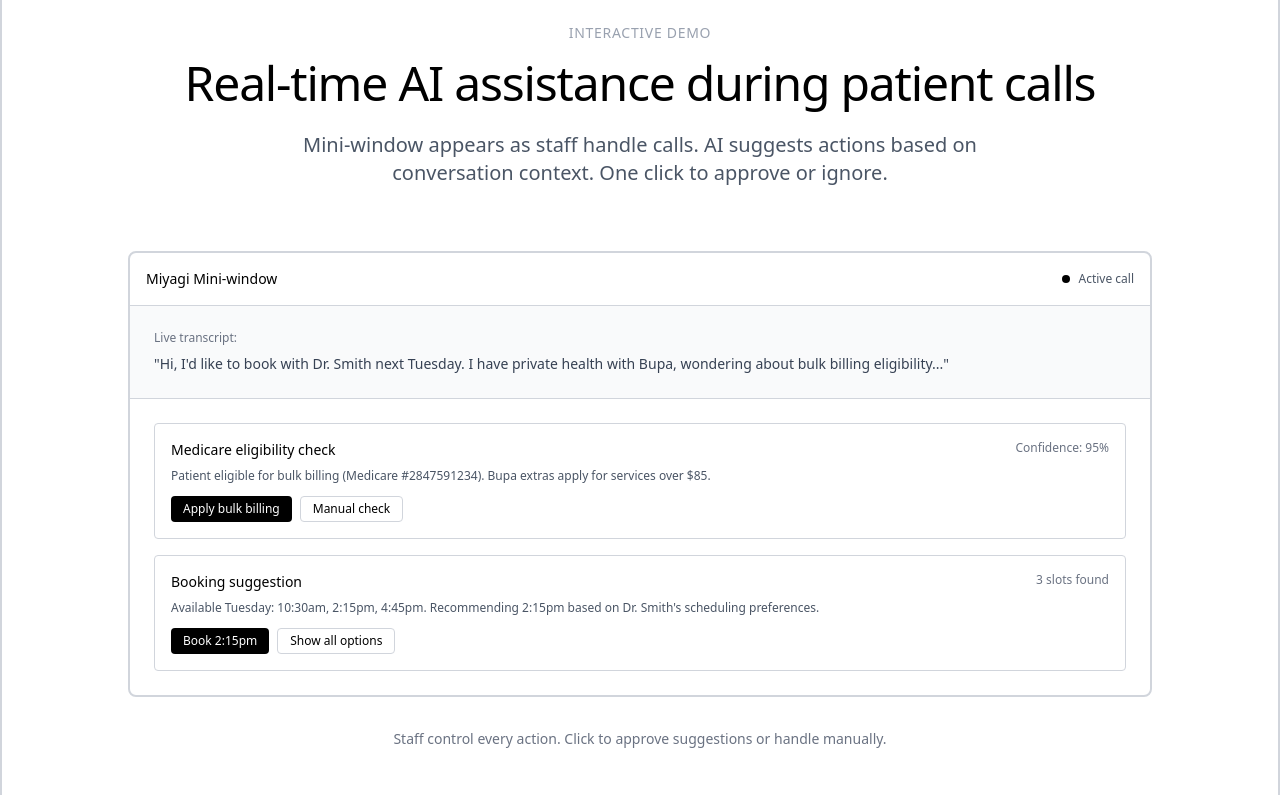
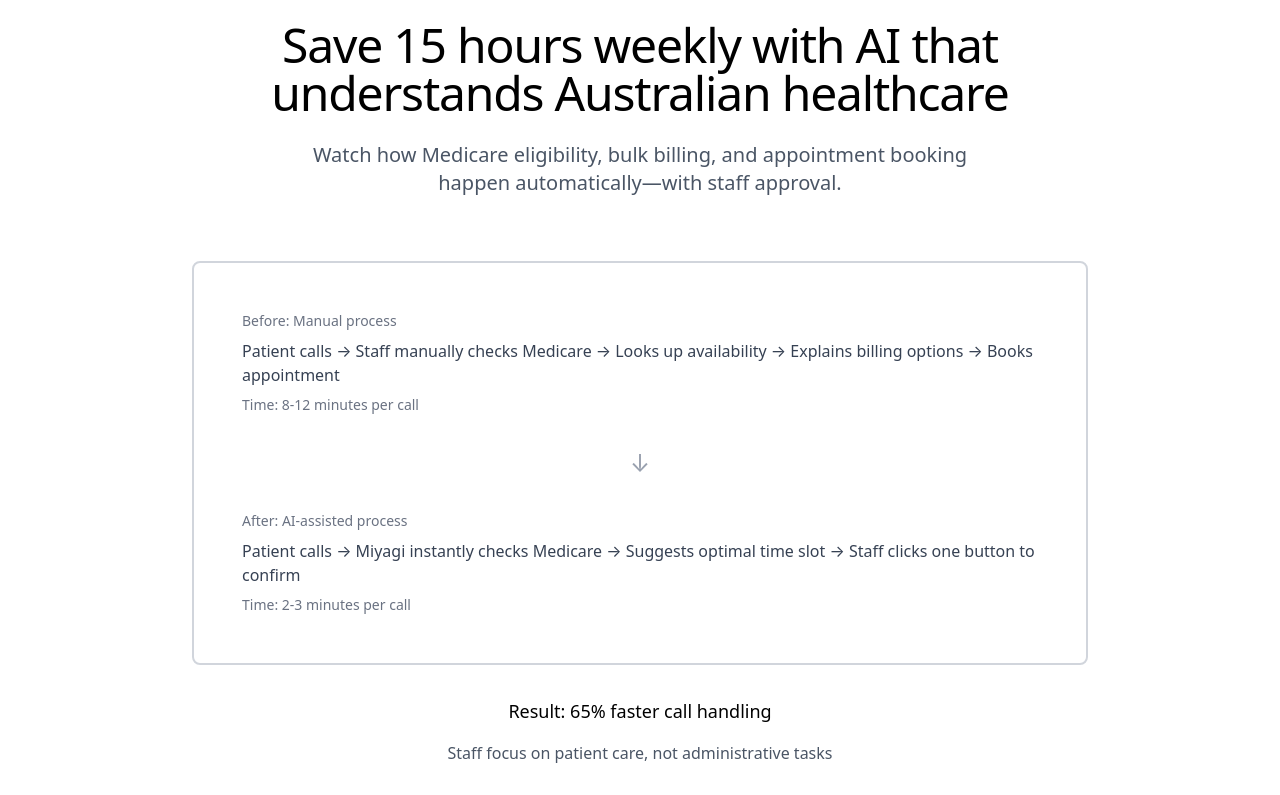
Before and after one commit to madebyturner/miyagi-site, a React (Vite) app: page / in a window 1280 px wide. Shown: the part 1080-1875 px from the top of the page. Built offline with nearby package versions, Linux system fonts and the light colour scheme.

Commit message:
Redesign demo section: world-class team approach with before/after comparison and clear ROI focus

```diff
--- a/src/pages/Home.jsx
+++ b/src/pages/Home.jsx
@@ -27,76 +27,59 @@
         </div>
       </div>
 
-      {/* Product demo */}
+      {/* Product demonstration */}
       <hr className="border-gray-300 my-16" />
-      <section className="py-32 border-2 border-gray-300 -mx-8 lg:-mx-12 px-8 lg:px-12">
-        <div className="max-w-5xl mx-auto">
-          <div className="text-center mb-16">
-            <div className="text-sm uppercase tracking-wider text-gray-400 mb-4">Interactive demo</div>
-            <h2 className="text-4xl md:text-5xl font-medium mb-6 tracking-tight">Real-time AI assistance during patient calls</h2>
-            <p className="text-xl text-gray-600 max-w-3xl mx-auto">
-              Mini-window appears as staff handle calls. AI suggests actions based on conversation context. One click to approve or ignore.
-            </p>
-          </div>
+      <section className="py-32">
+        <div className="max-w-4xl mx-auto text-center">
+          <h2 className="text-4xl md:text-5xl font-medium mb-6 tracking-tight">
+            Save 15 hours weekly with AI that understands Australian healthcare
+          </h2>
+          <p className="text-xl text-gray-600 mb-16 max-w-2xl mx-auto">
+            Watch how Medicare eligibility, bulk billing, and appointment booking happen automatically—with staff approval.
+          </p>
 
-          {/* Wireframe demo interface */}
-          <div className="border-2 border-gray-300 rounded-lg bg-white mb-8">
-            {/* Call header */}
-            <div className="border-b border-gray-300 p-4">
-              <div className="flex items-center justify-between">
-                <div className="text-sm font-medium">Miyagi Mini-window</div>
-                <div className="flex items-center gap-2">
-                  <div className="w-2 h-2 bg-black rounded-full"></div>
-                  <div className="text-xs text-gray-600">Active call</div>
+          {/* Simple visual concept */}
+          <div className="border-2 border-gray-300 rounded-lg p-12 mb-8">
+            <div className="space-y-8">
+              {/* Before */}
+              <div className="text-left">
+                <div className="text-sm text-gray-500 mb-2">Before: Manual process</div>
+                <div className="text-gray-700">
+                  Patient calls → Staff manually checks Medicare → Looks up availability → Explains billing options → Books appointment
                 </div>
-              </div>
-            </div>
-
-            {/* Call transcript */}
-            <div className="p-6 border-b border-gray-300 bg-gray-50">
-              <div className="text-xs text-gray-500 mb-2">Live transcript:</div>
-              <div className="text-sm text-gray-700">
-                "Hi, I'd like to book with Dr. Smith next Tuesday. I have private health with Bupa, wondering about bulk billing eligibility..."
-              </div>
-            </div>
-
-            {/* AI suggestions */}
-            <div className="p-6 space-y-4">
-              <div className="border border-gray-300 rounded p-4">
-                <div className="flex items-start justify-between mb-2">
-                  <div className="text-sm font-medium">Medicare eligibility check</div>
-                  <div className="text-xs text-gray-500">Confidence: 95%</div>
-                </div>
-                <div className="text-xs text-gray-600 mb-3">
-                  Patient eligible for bulk billing (Medicare #2847591234). Bupa extras apply for services over $85.
-                </div>
-                <div className="flex gap-2">
-                  <button className="px-3 py-1 bg-black text-white text-xs rounded hover:bg-gray-800">Apply bulk billing</button>
-                  <button className="px-3 py-1 border border-gray-300 text-xs rounded hover:bg-gray-50">Manual check</button>
-                </div>
+                <div className="text-sm text-gray-500 mt-2">Time: 8-12 minutes per call</div>
               </div>
 
-              <div className="border border-gray-300 rounded p-4">
-                <div className="flex items-start justify-between mb-2">
-                  <div className="text-sm font-medium">Booking suggestion</div>
-                  <div className="text-xs text-gray-500">3 slots found</div>
+              {/* Arrow */}
+              <div className="text-center">
+                <div className="text-2xl text-gray-400">↓</div>
+              </div>
+
+              {/* After */}
+              <div className="text-left">
+                <div className="text-sm text-gray-500 mb-2">After: AI-assisted process</div>
+                <div className="text-gray-700">
+                  Patient calls → Miyagi instantly checks Medicare → Suggests optimal time slot → Staff clicks one button to confirm
                 </div>
-                <div className="text-xs text-gray-600 mb-3">
-                  Available Tuesday: 10:30am, 2:15pm, 4:45pm. Recommending 2:15pm based on Dr. Smith's scheduling preferences.
-                </div>
-                <div className="flex gap-2">
-                  <button className="px-3 py-1 bg-black text-white text-xs rounded hover:bg-gray-800">Book 2:15pm</button>
-                  <button className="px-3 py-1 border border-gray-300 text-xs rounded hover:bg-gray-50">Show all options</button>
-                </div>
+                <div className="text-sm text-gray-500 mt-2">Time: 2-3 minutes per call</div>
               </div>
             </div>
           </div>
 
-          <div className="text-center text-sm text-gray-500 mb-12">
-            Staff control every action. Click to approve suggestions or handle manually.
+          <div className="text-center">
+            <div className="text-lg font-medium mb-4">Result: 65% faster call handling</div>
+            <p className="text-gray-600 mb-8">Staff focus on patient care, not administrative tasks</p>
+            <Link to="/request-demo" className="inline-block px-8 py-4 bg-black text-white rounded-full hover:bg-gray-800 transition-colors">
+              See it in your practice
+            </Link>
           </div>
+        </div>
+      </section>
 
-          {/* How it works - simplified */}
+      {/* How it works - simplified */}
+      <hr className="border-gray-300 my-16" />
+      <section className="py-32 border-2 border-gray-300 -mx-8 lg:-mx-12 px-8 lg:px-12">
+        <div className="max-w-5xl mx-auto">
           <div className="text-center mb-8">
             <h3 className="text-2xl font-medium mb-6">Assist. Simulate. Approve. Audit.</h3>
           </div>
@@ -120,7 +103,7 @@
             <div className="text-center">
               <div className="w-10 h-10 bg-black text-white rounded-full flex items-center justify-center text-sm font-medium mb-3 mx-auto">4</div>
               <h4 className="font-medium mb-2">Staff Approve</h4>
-              <p className="text-gray-600 text-sm">⚡ prompts appear. Staff stay in control.</p>
+              <p className="text-gray-600 text-sm">AI prompts appear. Staff stay in control.</p>
             </div>
           </div>
 
```
